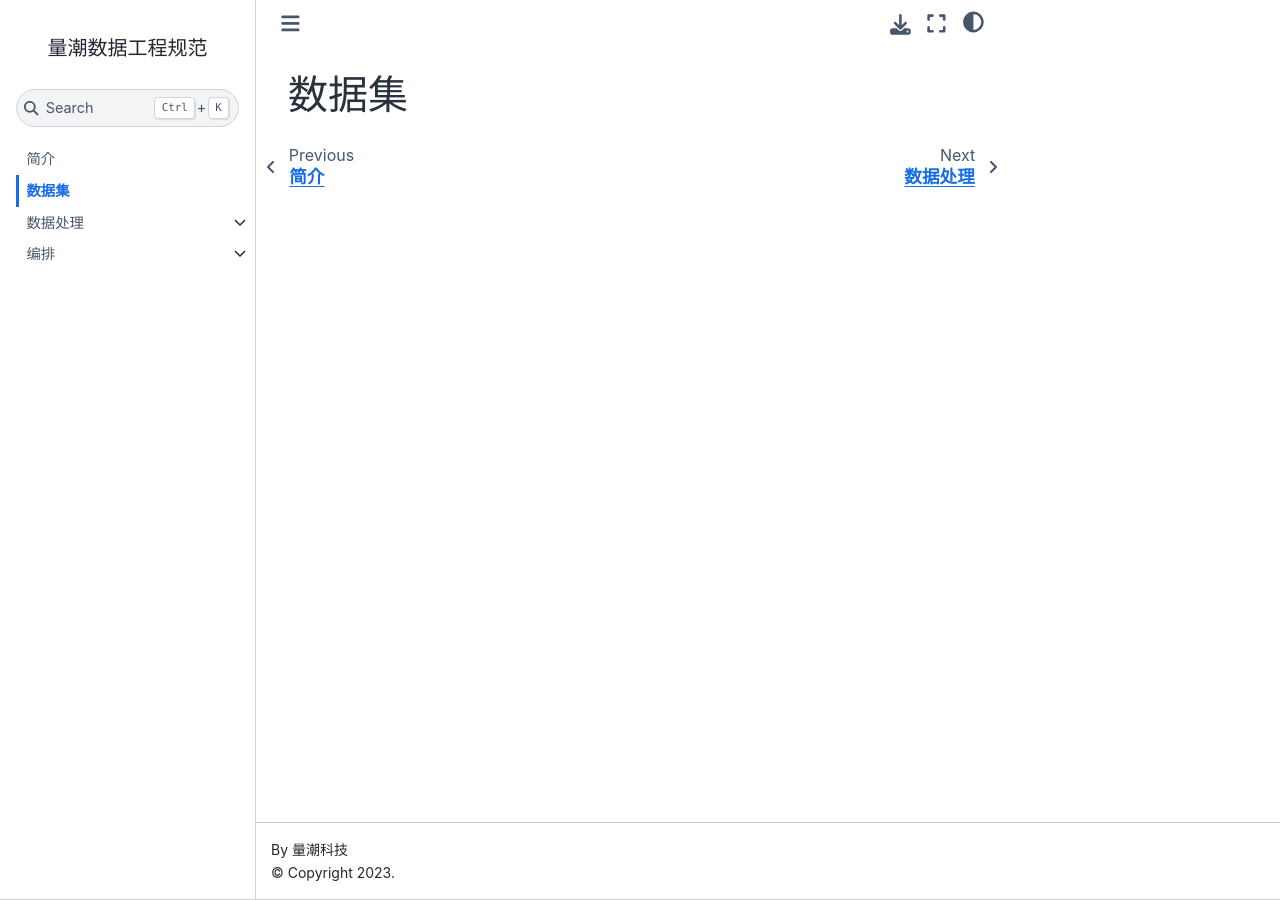
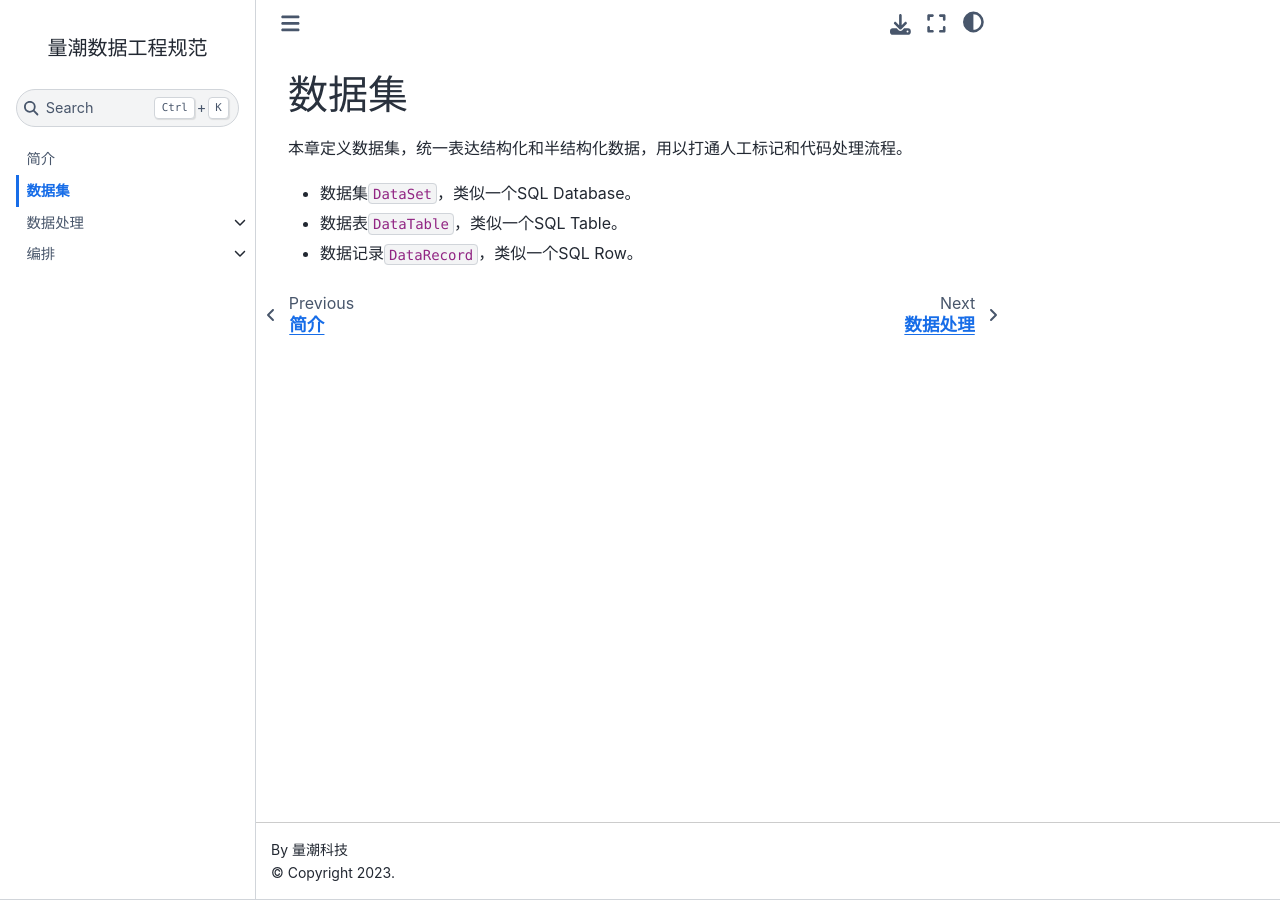
Before and after one commit to quanttide/quanttide-specification-of-data-engineering, a Jupyter Book: the page built from datasets/README.md, in a window 1280 px wide. Built offline with Jupyter Book 1.0.4 settings and Sphinx 7.4.7 and the Sphinx Book theme 1.1.4, drawn with Linux system fonts in a browser that asks for light colours.

Commit message:
add: 数据集相关领域模型定义

```diff
--- a/datasets/README.md
+++ b/datasets/README.md
@@ -1 +1,7 @@
 # 数据集
+
+本章定义数据集，统一表达结构化和半结构化数据，用以打通人工标记和代码处理流程。
+
+- 数据集`DataSet`，类似一个SQL Database。
+- 数据表`DataTable`，类似一个SQL Table。
+- 数据记录`DataRecord`，类似一个SQL Row。
```
